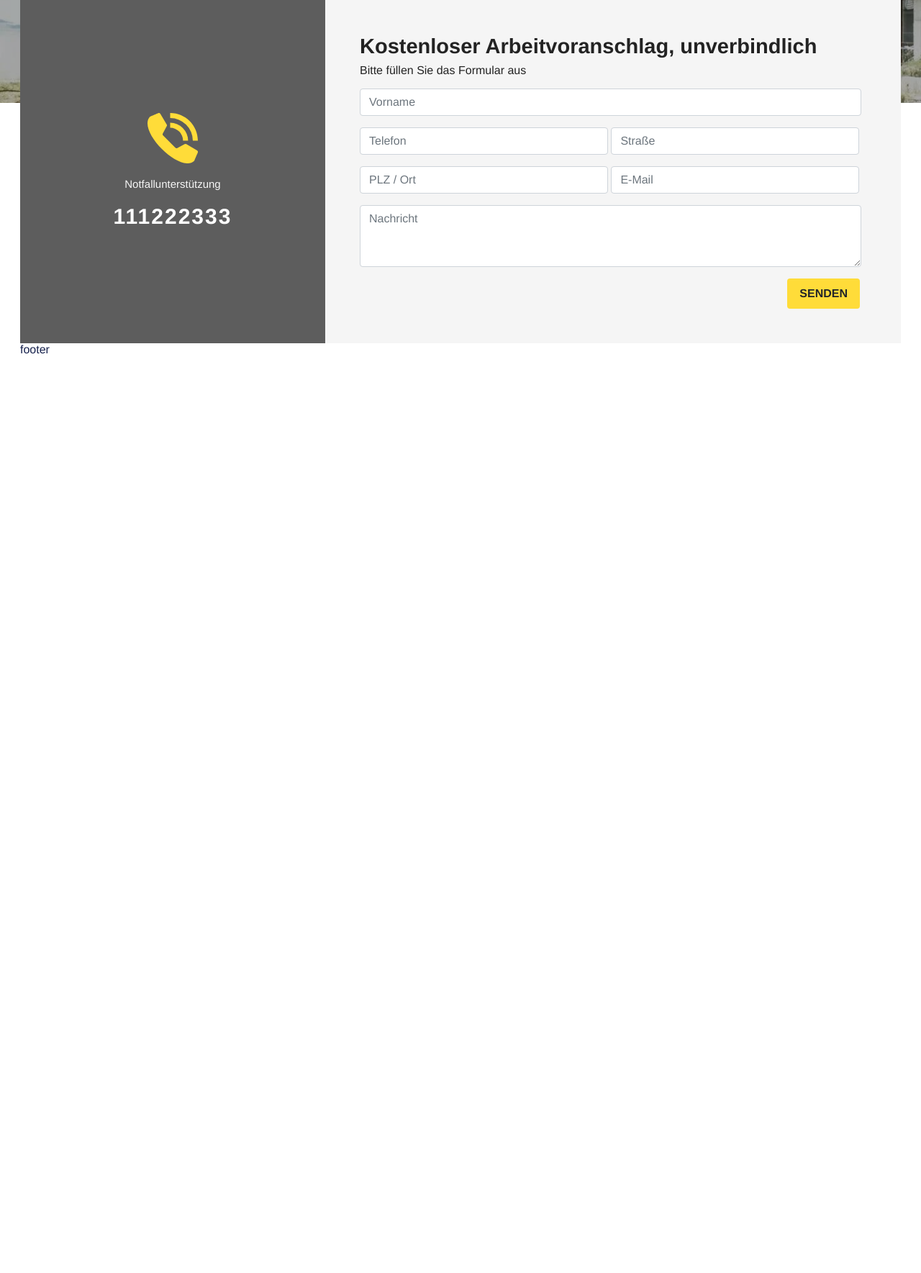
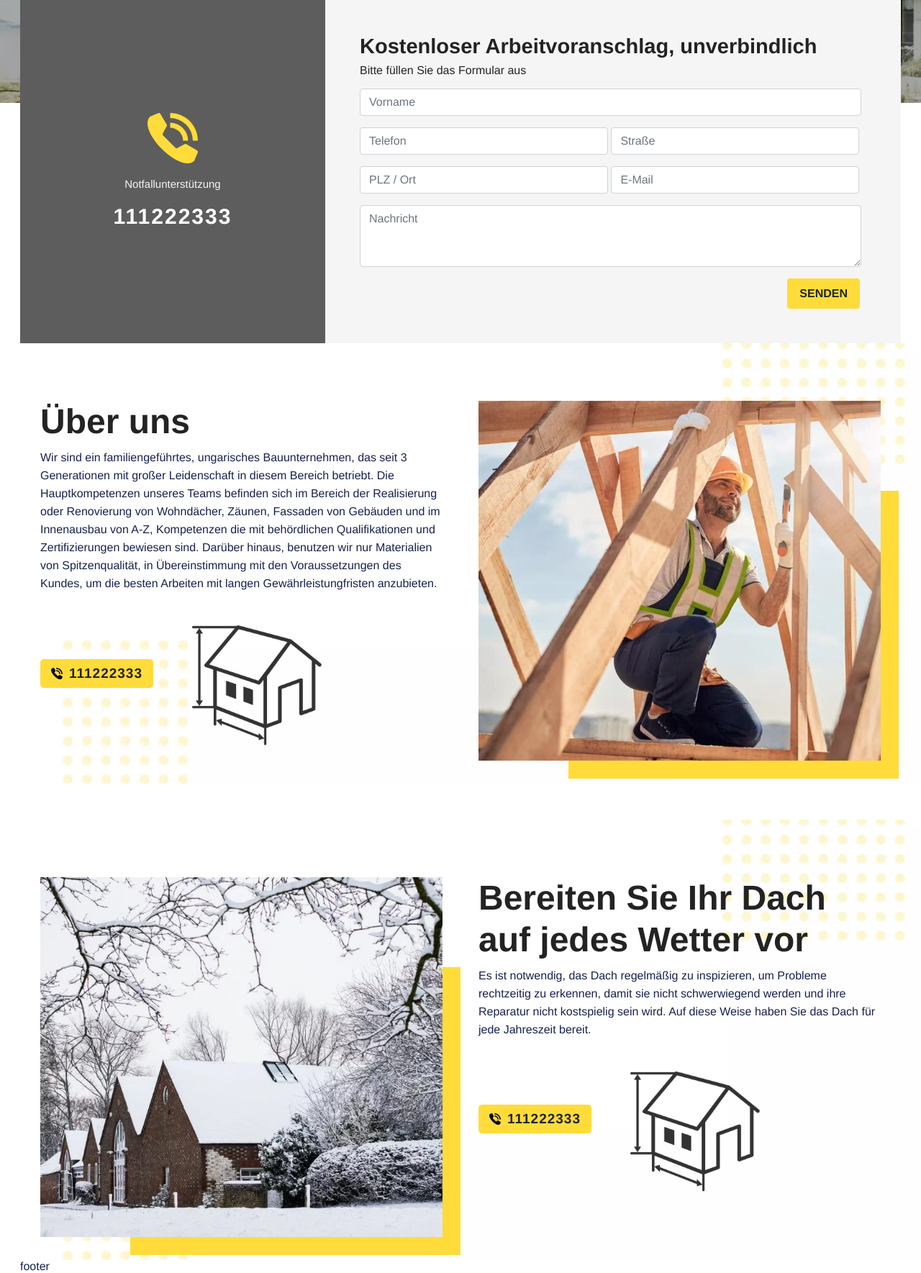
Before and after one commit to Igrok95Ronin/krovly-2-at, a PHP site: page / in a window 1280 px wide. Shown: the part 787-2556 px from the top of the page at 72% size. Before the commit the page ends 1279 px from the top, so only its background shows below. Run offline with PHP 8.4, Linux system fonts and the light colour scheme.

Commit message:
finish about section

```diff
--- a/app/scss/style.scss
+++ b/app/scss/style.scss
@@ -179,3 +179,50 @@ body{
         background-color: #f2c80d;
     }
 }
+//about
+.about {
+    background-image: url(../../assets/img/Background-Dots-1.png);
+    background-position: center center;
+    background-repeat: no-repeat;
+    background-size: cover;
+    padding: 5em 2em 2em 2em;
+}
+.about--margin-top {
+    margin-top: 50px;
+}
+.about__box {
+    display: flex;
+    gap: 50px;
+}
+.about__box-revers {
+    flex-direction: row-reverse;
+}
+.about__left {
+    width: 50%;
+}
+.about__title {
+    font-size: 48px;
+    font-weight: 700;
+    color: #232323;
+}
+.about__text {
+    line-height: 25px;
+}
+.about__btn {
+    @include btn();
+}
+.about__min-img {
+    max-width: 180px;
+    margin-left: 50px;
+    margin-top: 30px;
+}
+.about__right {
+    width: 50%;
+}
+.about__img {
+    object-fit: cover;
+    width: 100%;
+    height: 500px;
+    object-fit: cover;
+    box-shadow: 75px 75px 0px -50px #ffdc39;
+}
--- a/index.html
+++ b/index.html
@@ -113,6 +113,49 @@ $title = $text . ' ' . $city;
                 </div>
             </div>
         </section>
+        <section class="about">
+            <div class="container-fluid">
+                <div class="col-12 container">
+                    <div class="about__box">
+                        <div class="about__left">
+                            <h2 class="about__title">Über uns</h2>
+                            <p class="about__text">Wir sind ein familiengeführtes, ungarisches Bauunternehmen, das seit
+                                3 Generationen mit großer Leidenschaft in diesem Bereich betriebt. Die Hauptkompetenzen
+                                unseres Teams befinden sich im Bereich der Realisierung oder Renovierung von Wohndächer,
+                                Zäunen, Fassaden von Gebäuden und im Innenausbau von A-Z, Kompetenzen die mit
+                                behördlichen Qualifikationen und Zertifizierungen bewiesen sind. Darüber hinaus,
+                                benutzen wir nur Materialien von Spitzenqualität, in Übereinstimmung mit den
+                                Voraussetzungen des Kundes, um die besten Arbeiten mit langen Gewährleistungfristen
+                                anzubieten.</p>
+                            <a href="#" class="about__btn"><span>111222333</span></a>
+                            <img src="./assets/img/Denah.png" class="about__min-img"></img>
+                        </div>
+                        <div class="about__right">
+                            <img src="./assets/img/joyous-construction-site-worker-with-hammer-building-a-roof-carcass.jpg" alt="" class="about__img">
+                        </div>
+                    </div>
+                </div>
+            </div>
+        </section>
+        <section class="about about--margin-top">
+            <div class="container-fluid">
+                <div class="col-12 container">
+                    <div class="about__box about__box-revers">
+                        <div class="about__left">
+                            <h2 class="about__title">Bereiten Sie Ihr Dach auf jedes Wetter vor</h2>
+                            <p class="about__text">Es ist notwendig, das Dach regelmäßig zu inspizieren, um Probleme rechtzeitig zu erkennen, damit sie nicht schwerwiegend werden und ihre Reparatur nicht kostspielig sein wird.
+
+                                Auf diese Weise haben Sie das Dach für jede Jahreszeit bereit.</p>
+                            <a href="#" class="about__btn"><span>111222333</span></a>
+                            <img src="./assets/img/Denah.png" class="about__min-img"></img>
+                        </div>
+                        <div class="about__right">
+                            <img src="./assets/img/exterior-view-of-red-brick-cottages-with-snow-covered-roofs-along-a-rural-road-.jpg" alt="" class="about__img">
+                        </div>
+                    </div>
+                </div>
+            </div>
+        </section>
     </main>
     <!--Нижний колонтитул страницы-->
     <footer class="footer">
```
Also changed, not shown: app/img/Background-Dots-1.png (added), app/img/Denah.png (added), app/img/exterior-view-of-red-brick-cottages-with-snow-covered-roofs-along-a-rural-road-.jpg (added), app/img/joyous-construction-site-worker-with-hammer-building-a-roof-carcass.jpg (added), assets/css/style.min.css, assets/img/Background-Dots-1.png (added), assets/img/Denah.png (added), assets/img/exterior-view-of-red-brick-cottages-with-snow-covered-roofs-along-a-rural-road-.jpg (added), assets/img/joyous-construction-site-worker-with-hammer-building-a-roof-carcass.jpg (added).
